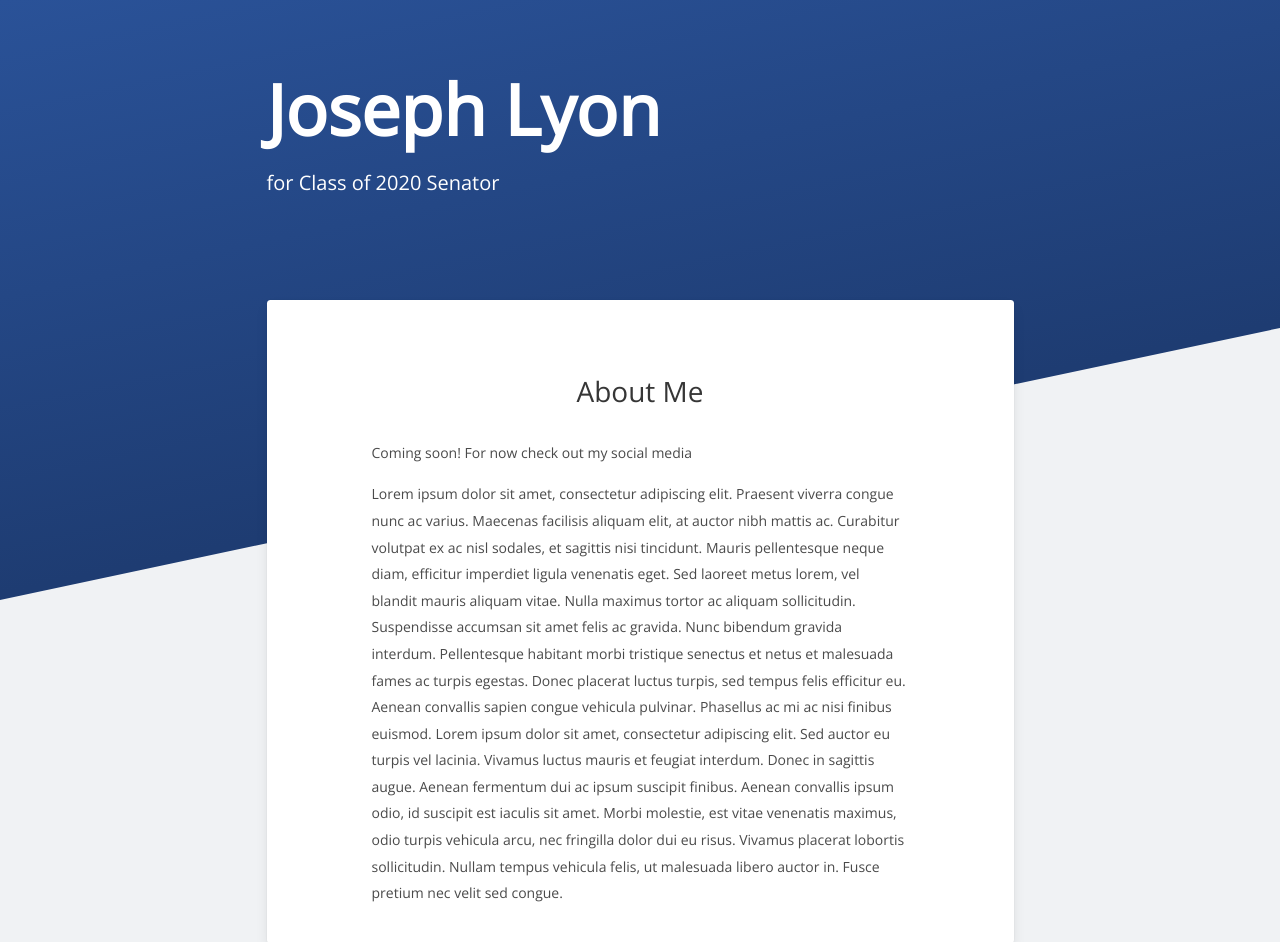
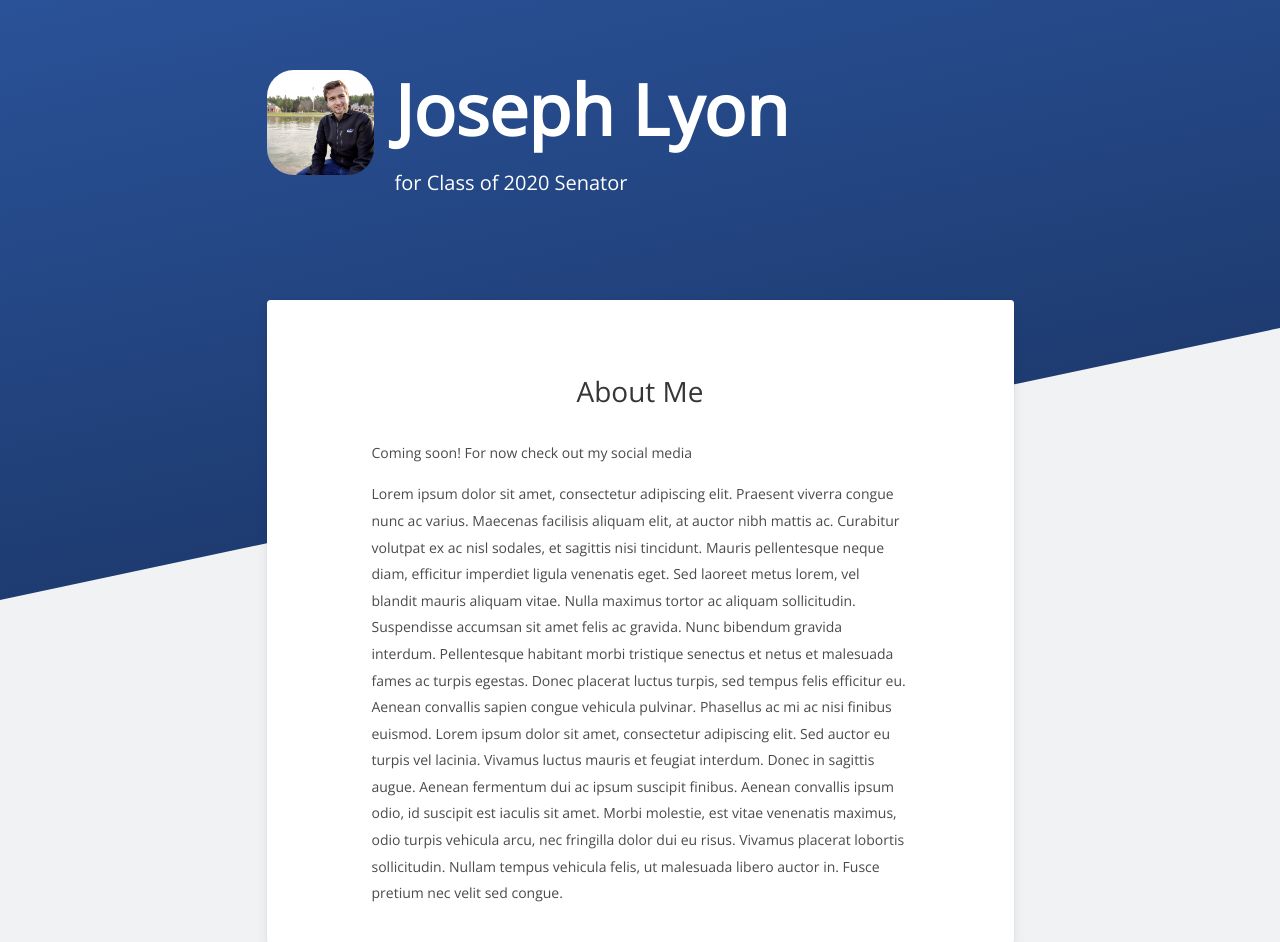
Before and after one commit to jlyon1/lyon.lol, a plain HTML site: page index.html in a window 1280 px wide. Shown: the top 942 px of the page. Drawn offline with nearby package versions, Linux system fonts and the light colour scheme.

Commit message:
add profile pic

```diff
--- a/css/styles.css
+++ b/css/styles.css
@@ -6,6 +6,11 @@ html,body {
 
 body {
   overflow-x: hidden;
+}
+
+.profile-pic{
+  border-radius: 25%;
+  margin-right: 20px;
 }
 
 .stripes {
--- a/index.html
+++ b/index.html
@@ -21,11 +21,18 @@
     <!-- START ARTICLE FEED -->
     <section class="articles">
       <div class="column is-8 is-offset-2">
-        <p class="title big has-text-white">
-          Joseph Lyon
-        </p>
-        <p></p>
-        <p class="subtitle med has-text-white">for Class of 2020 Senator</p>
+        <div class="columns">
+          <div class="column is-2">
+            <img class="profile-pic" src="small.png"></img>
+          </div>
+          <div class="column">
+          <p class="title big has-text-white">
+            Joseph Lyon
+          </p>
+          <p></p>
+          <p class="subtitle med has-text-white">for Class of 2020 Senator</p>
+        </div>
+        </div>
       </div>
         <div class="column is-8 is-offset-2">
           <div class="card article">
```
Also changed, not shown: small.png (added).
